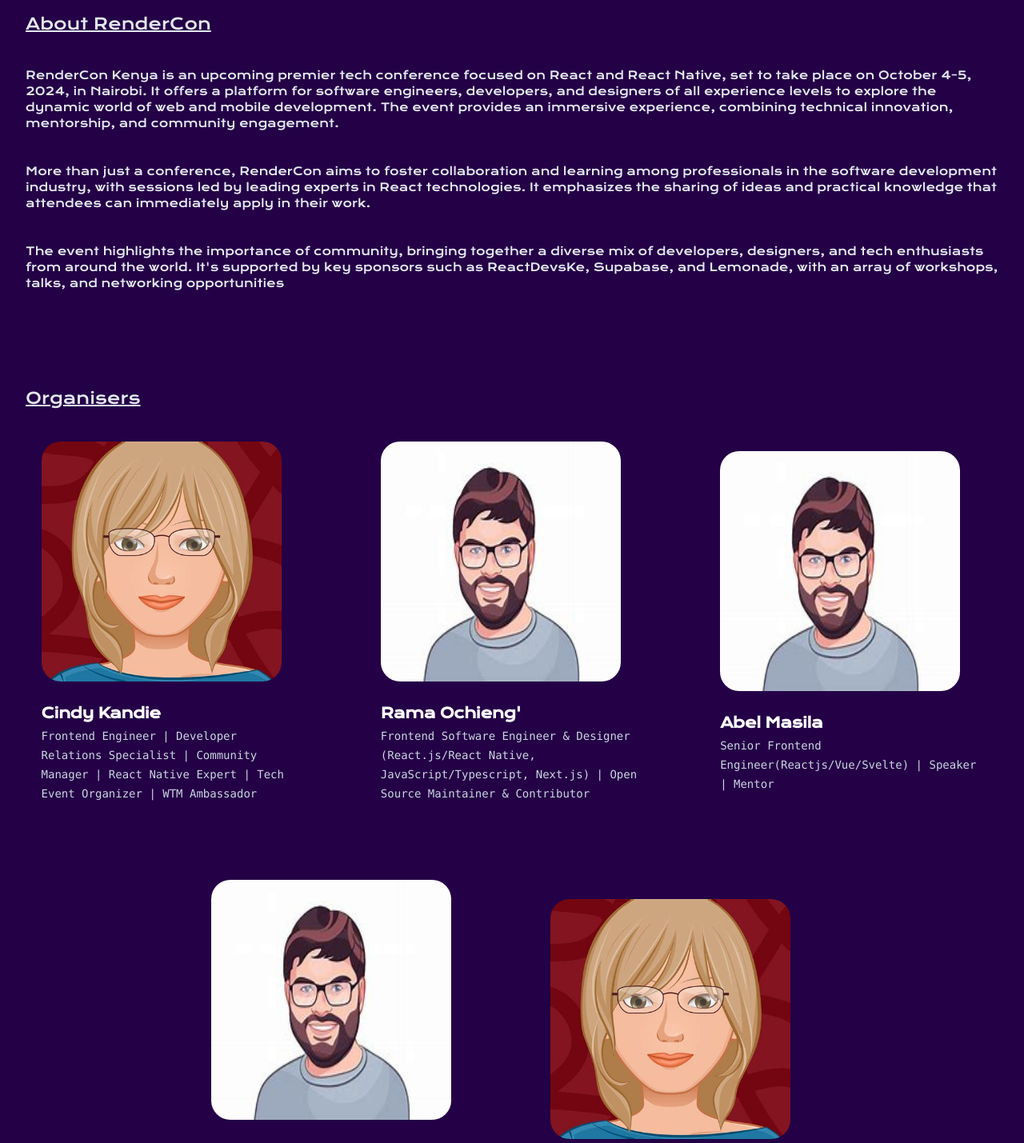
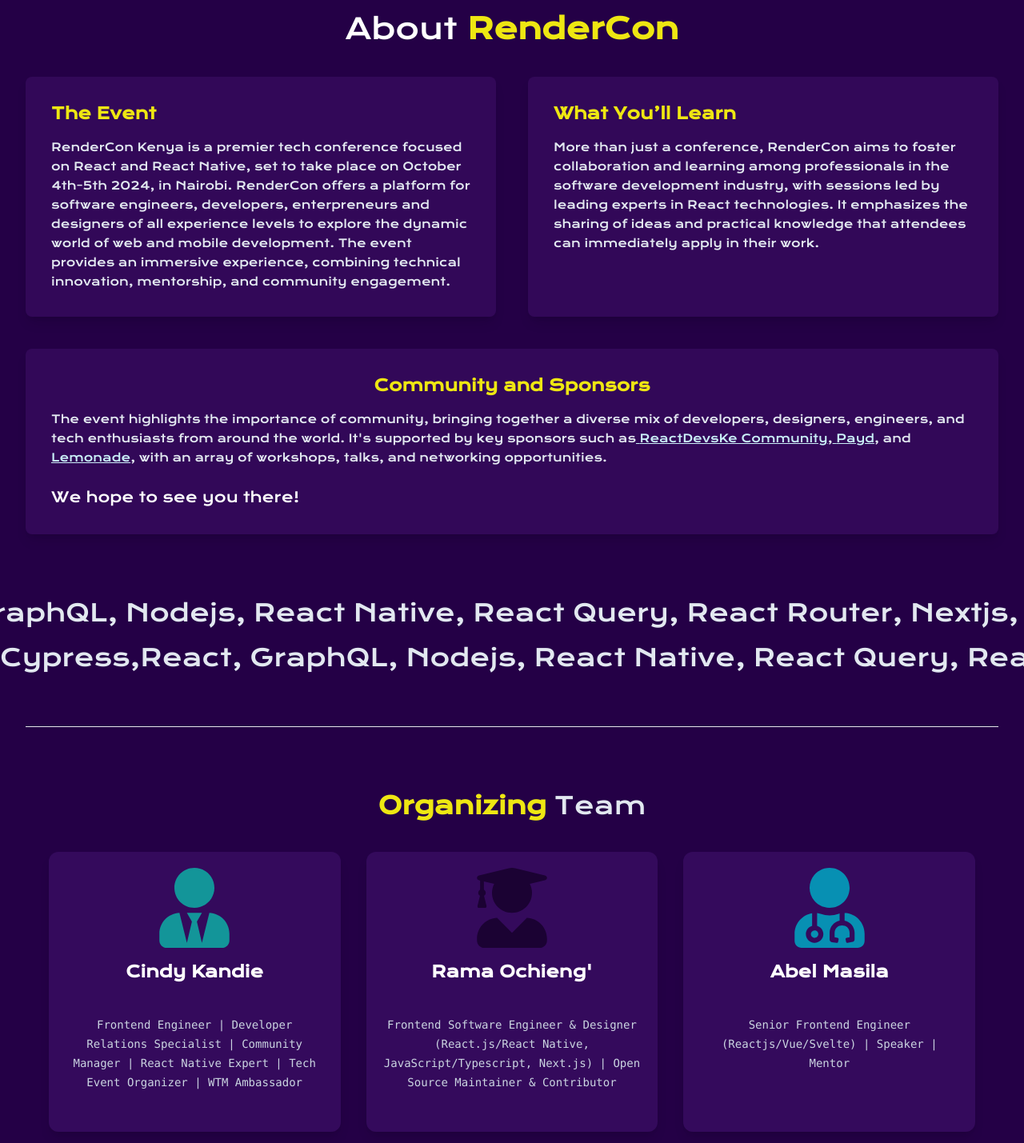
Before and after one commit to rendercon/RenderconKeWeb, a Next.js app: page /about in a window 1280 px wide. Shown: the part 160-1589 px from the top of the page at 80% size. Built offline with nearby package versions, Linux system fonts and the light colour scheme.

Commit message:
fix up the about page and also abit of the sponsorship pg and improve the ui as much as possible in preparation for the main event

```diff
--- a/src/app/about/page.tsx
+++ b/src/app/about/page.tsx
@@ -3,6 +3,7 @@ import { Header } from '../components/Header'
 import Footer from '../components/Footer'
 import AboutUs from '../components/About'
 import Organisers from '../components/Organisers'
+import Technologies from '../components/Technologies'
 
 export default function About() {
 
@@ -16,6 +17,9 @@ export default function About() {
         <Header />
         <main className={'min-h-[800px]'}>
             <AboutUs/>
+            <Technologies/>
+            <br />
+            <br />
             <Organisers/>
         </main>
         <Footer />
--- a/src/app/components/About.tsx
+++ b/src/app/components/About.tsx
@@ -1,25 +1,92 @@
-import React from 'react'
-import { Container } from './Container'
+import React from "react";
+import { Container } from "./Container";
 
 function AboutUs() {
   return (
-    <Container
-      className="pt-10 pb-20 text-slate-200"
-    >
-        <h3 className={'text-xl underline pb-10'}>About RenderCon</h3>
-        <p className={'text-sm mb-10'}>
-            RenderCon Kenya is an upcoming premier tech conference focused on React and React Native, set to take place on October 4-5, 2024, in Nairobi. It offers a platform for software engineers, developers, and designers of all experience levels to explore the dynamic world of web and mobile development. The event provides an immersive experience, combining technical innovation, mentorship, and community engagement.
-        </p>
+    <Container className="pt-10 pb-20 text-slate-200 max-w-5xl mx-auto">
+      <h3 className="text-4xl font-light text-center pb-10 text-white">
+        About <span className="text-[#eee712] font-extrabold">RenderCon</span>
+      </h3>
 
-        <p className={'text-sm mb-10'}>
-            More than just a conference, RenderCon aims to foster collaboration and learning among professionals in the software development industry, with sessions led by leading experts in React technologies. It emphasizes the sharing of ideas and practical knowledge that attendees can immediately apply in their work.
-        </p>
+      <div className="grid grid-cols-1 md:grid-cols-2 gap-10">
+        <div className="bg-[#320858] p-8 rounded-lg shadow-lg">
+          <h4 className="text-xl font-semibold text-[#eee712] mb-4">
+            The Event
+          </h4>
+          <p className="text-sm leading-6">
+            RenderCon Kenya is a premier tech conference focused on React and
+            React Native, set to take place on October 4th-5th 2024, in Nairobi.
+            RenderCon offers a platform for software engineers, developers,
+            enterpreneurs and designers of all experience levels to explore the
+            dynamic world of web and mobile development. The event provides an
+            immersive experience, combining technical innovation, mentorship,
+            and community engagement.
+          </p>
+        </div>
 
-        <p className={'text-sm mb-10'}>
-            The event highlights the importance of community, bringing together a diverse mix of developers, designers, and tech enthusiasts from around the world. It's supported by key sponsors such as ReactDevsKe, Supabase, and Lemonade, with an array of workshops, talks, and networking opportunities
-        </p>
+        <div className="bg-[#320858] p-8 rounded-lg shadow-lg">
+          <h4 className="text-xl font-semibold text-[#eee712] mb-4">
+            What You’ll Learn
+          </h4>
+          <p className="text-sm leading-6">
+            More than just a conference, RenderCon aims to foster collaboration
+            and learning among professionals in the software development
+            industry, with sessions led by leading experts in React
+            technologies. It emphasizes the sharing of ideas and practical
+            knowledge that attendees can immediately apply in their work.
+          </p>
+        </div>
+
+        <div className="bg-[#320858] p-8 rounded-lg shadow-lg col-span-1 md:col-span-2">
+          <h4 className="text-xl text-center font-semibold text-[#eee712] mb-4">
+            Community and Sponsors
+          </h4>
+          <p className="text-sm leading-6">
+            The event highlights the importance of community, bringing together
+            a diverse mix of developers, designers, engineers, and tech
+            enthusiasts from around the world. It's supported by key sponsors
+            such as
+            <a
+              href="https://reactdevs.org"
+              target="_blank"
+              rel="noopener noreferrer"
+              className="text-[#caf0f8] underline hover:text-[#eee712] transition"
+            >
+              {" "}
+              ReactDevsKe Community
+            </a>
+            ,
+            <a
+              href="https://payd.com"
+              target="_blank"
+              rel="noopener noreferrer"
+              className="text-[#caf0f8] underline hover:text-[#eee712] transition"
+            >
+              {" "}
+              Payd
+            </a>
+            , and
+            <a
+              href="https://lemonade.com"
+              target="_blank"
+              rel="noopener noreferrer"
+              className="text-[#caf0f8] underline hover:text-[#eee712] transition"
+            >
+              {" "}
+              Lemonade
+            </a>
+            , with an array of workshops, talks, and networking opportunities.
+            <br />
+            <br />
+            <div className="text-[#fff] text-lg">
+              {" "}
+              We hope to see you there!
+            </div>
+          </p>
+        </div>
+      </div>
     </Container>
-  )
+  );
 }
 
-export default AboutUs
+export default AboutUs;
--- a/src/app/components/Organisers.tsx
+++ b/src/app/components/Organisers.tsx
@@ -1,52 +1,76 @@
-import React from 'react'
-import { Container } from './Container'
-import Image, { StaticImageData } from 'next/image';
-import OrganisersPlaceholder from "../images/logos/organiser-placeholder.jpeg";
-import OrganisersPlaceholderFemale from '../images/logos/organisers-placeholder-fem.jpeg'
-
+import React from 'react';
+import { Container } from './Container';
+import { FaUserTie, FaUserGraduate, FaUserMd } from 'react-icons/fa';
+import { FiUserCheck, FiUser } from 'react-icons/fi';
 
 type Organisers = {
   name: string;
-    logo: string | StaticImageData;
+  icon: React.ReactNode;
   link: string;
   description: string;
 };
 
 const organisers: Organisers[] = [
-    { name: "Cindy Kandie", logo: OrganisersPlaceholderFemale, link: "https://www.linkedin.com/in/cindykandie/", description: 'Frontend Engineer | Developer Relations Specialist | Community Manager | React Native Expert | Tech Event Organizer | WTM Ambassador'},
-    { name: "Rama Ochieng'", logo: OrganisersPlaceholder, link: "https://www.linkedin.com/in/ramaochieng/", description: 'Frontend Software Engineer & Designer (React.js/React Native, JavaScript/Typescript, Next.js) | Open Source Maintainer & Contributor' },
-    { name: "Abel Masila", logo: OrganisersPlaceholder, link: "https://www.linkedin.com/in/abelmasila/", description: 'Senior Frontend Engineer(Reactjs/Vue/Svelte) | Speaker | Mentor' },
-    { name: "Ben Wasonga", logo: OrganisersPlaceholder, link: "https://www.linkedin.com/in/benwasonga/", description: 'Innovative Technical Support Engineer | Web Development Enthusiast | Community Builder | B.Ed English and Literature' },
-    { name: "Sisco Cherono", logo: OrganisersPlaceholderFemale, link: "https://www.linkedin.com/company/renderconke/", description: 'Web Development Enthusiast | Community Builder | Frontend Developer' },
+  {
+    name: "Cindy Kandie",
+    icon: <FaUserTie className="text-[#139599] h-[100px] w-[100px]" />, // Icon for professional persona
+    link: "https://www.linkedin.com/in/cindykandie/",
+    description: 'Frontend Engineer | Developer Relations Specialist | Community Manager | React Native Expert | Tech Event Organizer | WTM Ambassador',
+  },
+  {
+    name: "Rama Ochieng'",
+    icon: <FaUserGraduate className="text-[#1b0233] h-[100px] w-[100px]" />, // Icon representing learning and expertise
+    link: "https://www.linkedin.com/in/ramaochieng/",
+    description: 'Frontend Software Engineer & Designer (React.js/React Native, JavaScript/Typescript, Next.js) | Open Source Maintainer & Contributor',
+  },
+  {
+    name: "Abel Masila",
+    icon: <FaUserMd className="text-[#0790b3] h-[100px] w-[100px]" />, // Icon showing authority and experience
+    link: "https://www.linkedin.com/in/abelmasila/",
+    description: 'Senior Frontend Engineer (Reactjs/Vue/Svelte) | Speaker | Mentor',
+  },
+  {
+    name: "Ben Wasonga",
+    icon: <FiUserCheck className="text-[#2e72f0] h-[100px] w-[100px]" />, // Icon for trustworthiness and involvement
+    link: "https://www.linkedin.com/in/benwasonga/",
+    description: 'Innovative Technical Support Engineer | Web Development Enthusiast | Community Builder | B.Ed English and Literature',
+  },
+  {
+    name: "Sisco Cherono",
+    icon: <FiUser className="text-[#edeff0] h-[100px] w-[100px]" />, // Simple user icon for versatility
+    link: "https://www.linkedin.com/company/renderconke/",
+    description: 'Web Development Enthusiast | Community Builder | Frontend Developer',
+  },
 ];
 
 function Organisers() {
   return (
-    <Container
-      className="pb-10 min-h-[800px]"
-    >
-        <h3 className={'text-slate-200 text-xl underline pb-10'}>Organisers</h3>
+    <Container className="pb-10 min-h-[800px]">
+      <hr className='pb-20'/>
+      <h3 className="text-slate-200 text-3xl pb-10 text-center">
+        <span className='text-[#eee712] font-extrabold'>Organizing</span> Team
+      </h3>
 
-        <div className="w-full flex gap-10 md:gap-24 flex-col md:flex-row md:flex-wrap items-center justify-center">
+      <div className="w-full flex flex-col md:flex-row md:flex-wrap items-center justify-center gap-8 ">
         {organisers.length > 0 ? (
           organisers.map((organiser) => (
             <div
               key={organiser.name}
-                className="w-full md:w-[27%] flex"
+              className="w-full md:w-[30%] flex flex-col items-center  p-5 bg-[#340a5c] hover:bg-[#42208c] transition duration-600 ease-in-out rounded-xl shadow-lg min-h-[350px]"
             >
               <a
                 href={organiser.link}
                 target="_blank"
                 rel="noopener noreferrer"
+                className="flex flex-col items-center"
               >
-                  <Image
-                    src={organiser.logo}
-                    alt={organiser.name}
-                    unoptimized
-                    className={'rounded-3xl h-[300px] w-[300px]'}
-                  />
-                  <h3 className="mt-6 text-lg font-semibold leading-8 tracking-tight text-white">{organiser.name}</h3>
-                  <p className="font-mono  text-sm leading-6 text-slate-300">{organiser.description}</p>
+                {organiser.icon}
+                <h3 className="mt-4 text-xl font-semibold text-white hover:text-[#90e0ef] transition">
+                  {organiser.name}
+                </h3>
+                <p className="font-mono text-sm leading-6 text-slate-300 text-center mt-10">
+                  {organiser.description}
+                </p>
               </a>
             </div>
           ))
@@ -57,7 +81,7 @@ function Organisers() {
         )}
       </div>
     </Container>
-  )
+  );
 }
 
-export default Organisers
+export default Organisers;
--- a/src/app/components/Sponsors.tsx
+++ b/src/app/components/Sponsors.tsx
@@ -76,7 +76,7 @@ const Sponsors = () => {
         <div className="flex justify-center pt-16">
   <a
     href="/sponsorships"
-    className="text-2xl hover:underline hover: text-[#eee712]"
+    className="text-xl hover:underline hover: text-[#eee712]"
   >
     Learn More About Our Sponsors..
   </a>
```
Also changed, not shown: src/app/components/Contacts.tsx (+8 -6 lines), src/app/sponsorships/page.tsx (+8 -4 lines). Lines whose indentation alone changed are shown as unchanged.
